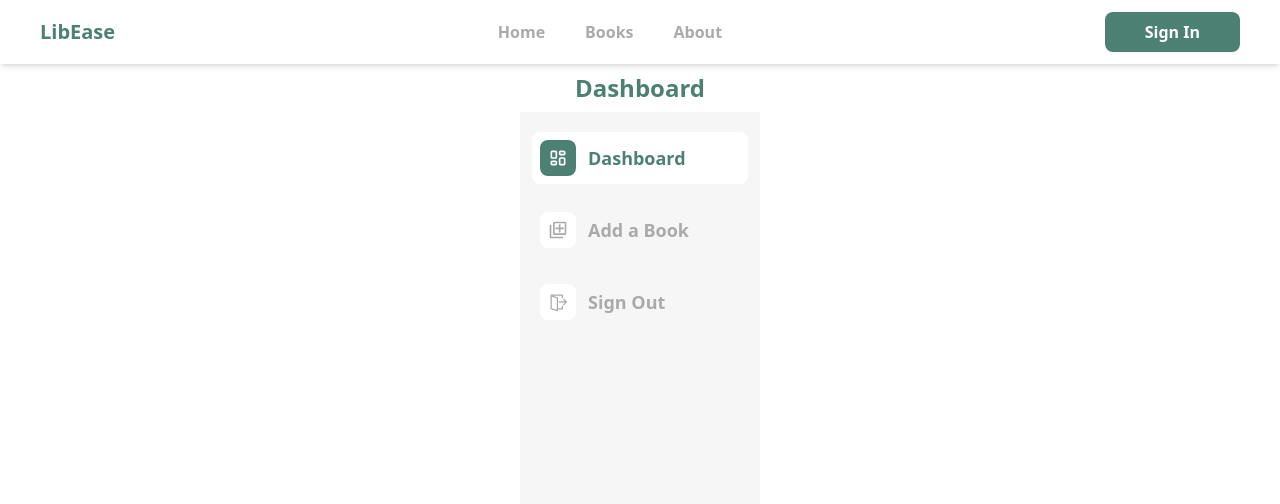
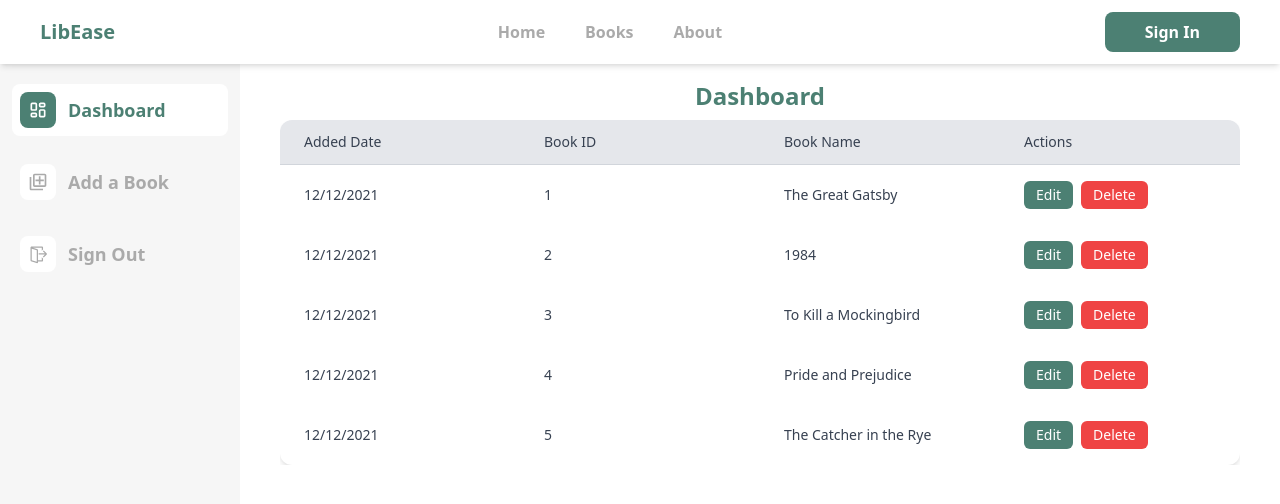
Before and after one commit to DushyanthaAT/LibEase--Library-Management-System, a React (Vite) app: page /admin/dashboard in a window 1280 px wide. Shown: the top 504 px of the page. Built offline with nearby package versions, Linux system fonts and the light colour scheme; what @shrutibalasa/tailwind-grid-auto-fit would draw is missing.

Commit message:
create dashboard page

```diff
--- /dev/null
+++ b/src/pages/Admin/AddBook.tsx
@@ -0,0 +1,17 @@
+import React from "react";
+import SideNav from "../../components/SideNav";
+import TitleText from "../../components/TitleText";
+
+const AddBook: React.FC = () => {
+  return (
+    <div className="flex flex-col w-full lg:flex-row mt-4 lg:mt-0">
+      <div className="flex-1 flex flex-col items-center md:items-start w-full">
+        <SideNav />
+      </div>
+      <div className="flex-2 flex flex-col items-center w-full mt-2">
+        <TitleText title="Add a Book" />
+      </div>
+    </div>
+  );
+};
+export default AddBook;
--- a/src/pages/Admin/Dashboard.tsx
+++ b/src/pages/Admin/Dashboard.tsx
@@ -1,12 +1,51 @@
 import React from "react";
 import TitleText from "../../components/TitleText";
 import SideNav from "../../components/SideNav";
+import Table from "../../components/Table";
+import { Link } from "react-router-dom";
 
-export default function Dashboard() {
+const tableData = [
+  {
+    date: "12/12/2021",
+    bookId: 1,
+    bookName: "The Great Gatsby",
+    link: "/book/1",
+  },
+  { date: "12/12/2021", bookId: 2, bookName: "1984", link: "/book/2" },
+  {
+    date: "12/12/2021",
+    bookId: 3,
+    bookName: "To Kill a Mockingbird",
+    link: "/book/3",
+  },
+  {
+    date: "12/12/2021",
+    bookId: 4,
+    bookName: "Pride and Prejudice",
+    link: "/book/4",
+  },
+  {
+    date: "12/12/2021",
+    bookId: 5,
+    bookName: "The Catcher in the Rye",
+    link: "/book/5",
+  },
+];
+
+const Dashboard: React.FC = () => {
   return (
-    <div className="flex flex-col items-center w-full">
-      <TitleText title="Dashboard" />
-      <SideNav />
+    <div className="flex flex-col w-full lg:flex-row mt-4 lg:mt-0">
+      <div className="flex-1 flex flex-col items-center md:items-start w-full">
+        <SideNav />
+      </div>
+      <div className="flex-2 flex flex-col items-center w-full mt-2">
+        <TitleText title="Dashboard" />
+        <div className="w-full px-4 lg:px-10">
+          <Table data={tableData} />
+        </div>
+      </div>
     </div>
   );
-}
+};
+
+export default Dashboard;
--- a/src/pages/Home.tsx
+++ b/src/pages/Home.tsx
@@ -40,7 +40,7 @@ const Books: BookType[] = [
   },
 ];
 
-export default function Home() {
+const Home: React.FC = () => {
   return (
     <div>
       <div className="flex flex-col items-center justify-end w-[screen-10] mx-5 mt-5 bg-sec_green h-[60vh]  rounded-lg realtive md:h-[25vh] lg:h-[30vh] md:flex-row md:justify-start lg:mx-32">
@@ -82,4 +82,6 @@ export default function Home() {
       </div>
     </div>
   );
-}
+};
+
+export default Home;
```
